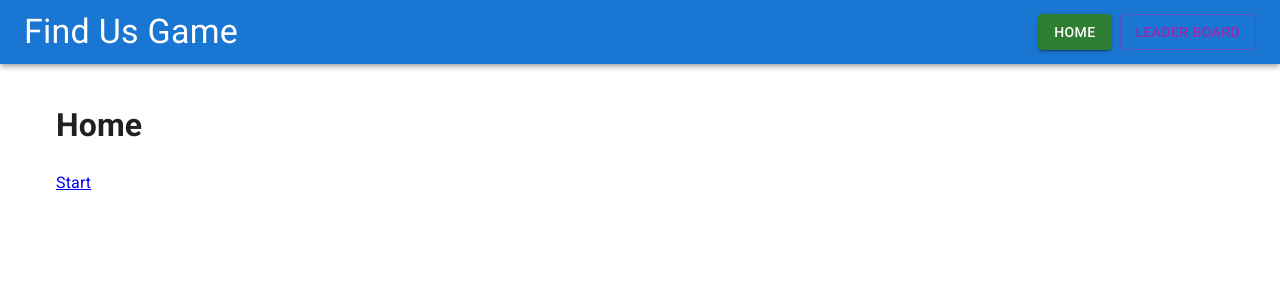
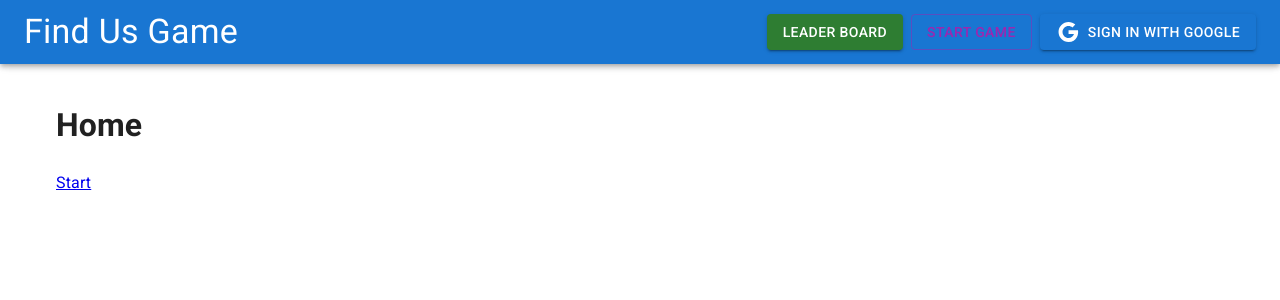
Before and after one commit to ShivangamSoni/find-us-game, a React (Create React App) app: page / in a window 1280 px wide. Shown: the top 300 px of the page. Built offline with nearby package versions, Linux system fonts and the light colour scheme.

Commit message:
Add: Google Auth

```diff
--- a/src/components/Header/Header.tsx
+++ b/src/components/Header/Header.tsx
@@ -1,8 +1,10 @@
+import { useState } from "react";
+import { useLocation, useNavigate } from "react-router-dom";
+
 import Box from "@mui/material/Box";
 import AppBar from "@mui/material/AppBar";
 import Toolbar from "@mui/material/Toolbar";
 import IconButton from "@mui/material/IconButton";
-import MenuIcon from "@mui/icons-material/Menu";
 import Typography from "@mui/material/Typography";
 import Button from "@mui/material/Button";
 import Drawer from "@mui/material/Drawer";
@@ -12,8 +14,11 @@ import ListItem from "@mui/material/ListItem";
 import ListItemButton from "@mui/material/ListItemButton";
 import ListItemText from "@mui/material/ListItemText";
 
-import { useLocation, useNavigate } from "react-router-dom";
-import { useState } from "react";
+import MenuIcon from "@mui/icons-material/Menu";
+import GoogleIcon from "@mui/icons-material/Google";
+
+import { auth, googleAuthProvider } from "../../firebase";
+import { signInWithPopup } from "firebase/auth";
 
 export default function Header() {
     const { pathname } = useLocation();
@@ -23,9 +28,30 @@ export default function Header() {
 
     const handleDrawerToggle = () => setIsMobileOpen((prev) => !prev);
     const handleNavigation = (link: string) => navigate(link);
+    const handleSignIn = async () => {
+        try {
+            await signInWithPopup(auth, googleAuthProvider);
+        } catch (error) {
+            console.log(error);
+        }
+    };
 
     const drawerContainer =
         window !== undefined ? () => window.document.body : undefined;
+
+    const signInButton = (
+        <Button
+            variant="contained"
+            sx={{
+                gap: 1,
+                display: "flex",
+            }}
+            onClick={handleSignIn}
+        >
+            <GoogleIcon />
+            <Typography variant="button">Sign in with Google</Typography>
+        </Button>
+    );
 
     return (
         <Box sx={{ display: "flex" }} component="header">
@@ -68,6 +94,7 @@ export default function Header() {
                                 {title}
                             </Button>
                         ))}
+                        {signInButton}
                     </Box>
                 </Toolbar>
             </AppBar>
@@ -109,6 +136,7 @@ export default function Header() {
                                     </ListItemButton>
                                 </ListItem>
                             ))}
+                            <ListItem>{signInButton}</ListItem>
                         </List>
                     </Box>
                 </Drawer>
@@ -120,13 +148,15 @@ export default function Header() {
 const NAV_ITEMS = [
     {
         id: 1,
-        title: "Home",
+        title: "Leader Board",
         link: "/",
+        visible: true,
     },
     {
         id: 2,
-        title: "Leader Board",
-        link: "/leader-board",
+        title: "Start Game",
+        link: "/game",
+        visible: false,
     },
 ];
 
```
